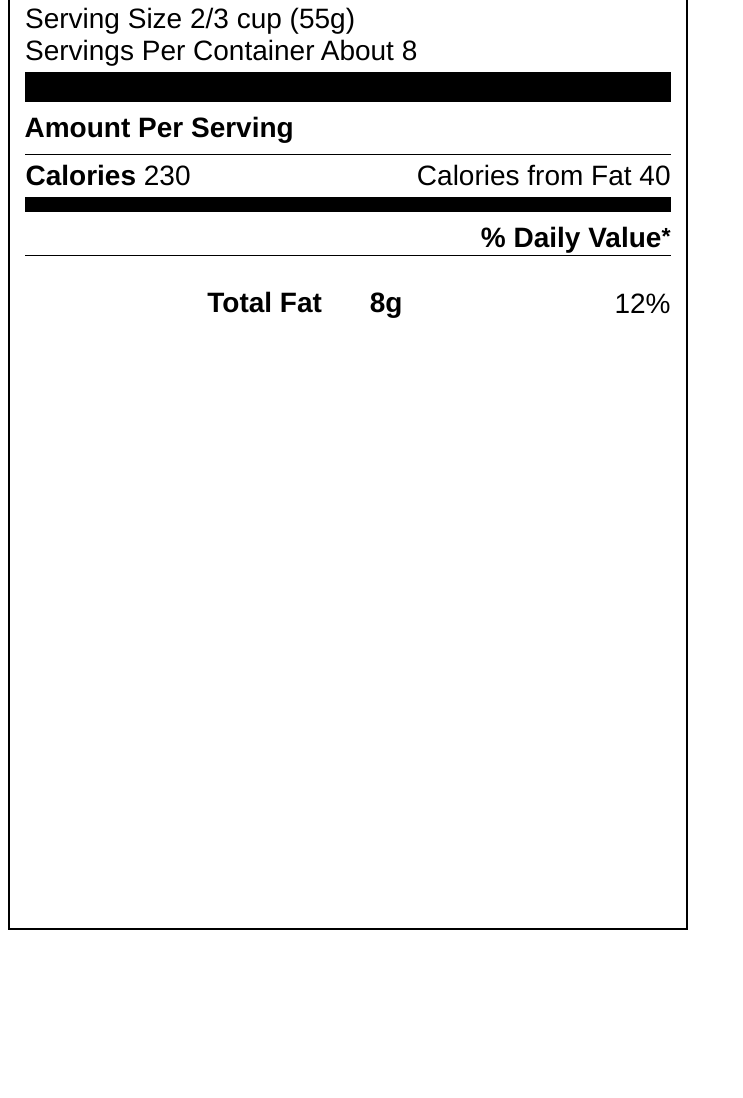
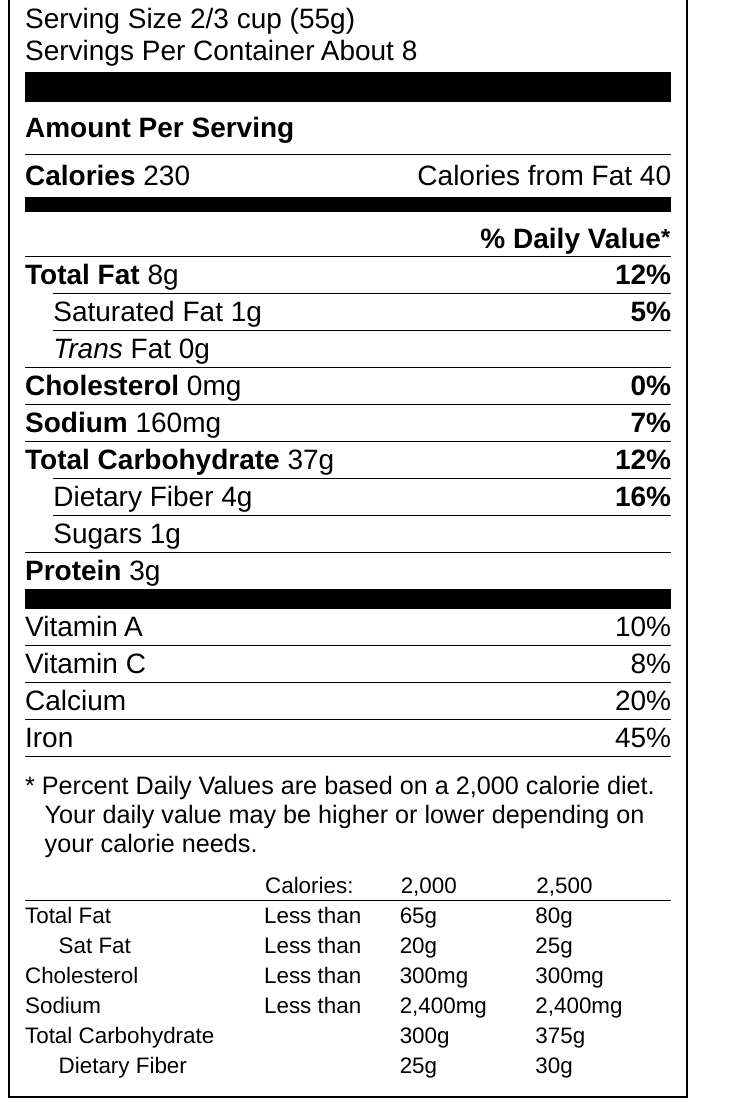
Before and after one commit to callieburuchara/ls202, a plain HTML site: page lesson4/nutrition_label/nutrition.html in a window 1280 px wide. Shown: the part 82-1180 px from the top of the page, without its empty margins (0-743 px from the left). Before the commit the page ends 1020 px from the top, so only its background shows below. Drawn offline with Linux system fonts and the light colour scheme.

Commit message:
Completed Nutrition Label with...3 classes

```diff
--- a/lesson4/nutrition_label/main.css
+++ b/lesson4/nutrition_label/main.css
@@ -1,89 +1,179 @@
 html {
-  box-sizing: border-box;
   font-family: Helvetica, Arial;
   font-size: 28px;
+  marin: 8px;
 }
 
 body {
-  border: 2px solid black;
-  width: 676px;
+  display: block;
+  margin: 8px;
   height: 1000px;
   font-family: Helvetica, Arial;
 }
 
+main {
+  box-sizing: border-box;
+  width: 680px;
+  padding: 10px 15px 15px 15px;
+  border: 2px solid black;
+}
+
 header {
-  padding: 5px;
-  padding-bottom: 3px;
-  margin-left: 10px;
-  margin-top: 5px;
+  margin-bottom: 10px;
+  border-bottom: 15px solid black;
 }
 
 h1 {
-  font-family: "Frankling Gothic Heavy", Arial;
+  padding: 0;
+  margin: 0;
   font-size: 2rem;
-  margin: 0;
-  font-weight: 900;
 }
 
 p {
-  font-family: Helvetica, Arial;
+  margin: 0px;
+}
+
+h2 {
+  border-top: 30px solid black;
+  margin-top: 5px;
+  font-size: 1rem;
+  padding: 10px 0;
+  border-bottom: 1px solid black;
+  margin-bottom: 5px;
+}
+
+
+dl {
   margin: 0;
 }
 
-th {
-  width: 100%
+dt {
+  display: inline;
+  font-weight: 600;
 }
 
-td {
-  width: 50%;
-  padding-top: 3px;
+dd {
+  display: inline;
+  margin: 0;
+}
+
+header dl {
+  display: inline-block;
+  width: 49.4%;
+  padding-bottom: 5px;
+}
+
+header dl + dl dt {
+  font-weight: 500;
+}
+
+header dl + dl {
+  text-align: right;
+}
+
+table {
+  width: 100%;
+  border-spacing: 0;
+  border-collapse: collapse;
+}
+
+th[scope='col'][colspan="3"] {
+  text-align: right;
+  font-weight: bold;
+  padding: 1px;
 }
 
 sup {
-  vertical-align: 10%;
+  vertical-align: 12%;
 }
 
-[colspan='2'][scope='col'] {
-  text-align: left;
-  padding: 10px 0;
-  border-top: 30px solid black;
+tbody th {
+  border-top: 1px solid black;
 }
 
-[colspan='3'] {
-  text-align: right;
-  border-top: 15px solid black;
-  padding-top: 10px;
+tbody td {
+  padding: 2px 0;
+  border-top: 1px solid black;
 }
 
-table {
-  width: 96.3%;
-  margin: auto;
+th[scope='col'][colspan="2"] {
+  width: 50%;
+  text-align: left;
+  padding: 2px 0;
+  font-weight: normal;
 }
 
-td:last-child {
+tr td {
   text-align: right;
-
+  font-weight: 600;
+  padding: 2px 0;
 }
 
-thead th {
-  border-bottom: 0.3px solid black;
-  padding-top: 5px;
+td.indent {
+  width: 20px;
+  border-top: none;
 }
 
-dl {
-  width: 95.5%;
-  display: block;
+td dl {
+  text-align: left;
+  font-weight: normal;
 }
 
-dt, dd {
-  display: inline-block;
-  margin-left: 10
+td dl dt {
+  font-weight: normal;
 }
 
-/* dt:first-of-type {
-  border-top: 15px solid black;
-  font-size: .6rem;
-  text-align: right;
-  font-weight: 900;
-  padding: 5px 0;
-}  */
+table:first-of-type {
+  border-bottom: 19px solid black;
+}
+
+table:nth-child(3) td{
+  width: 50%;
+  font-weight: normal;
+}
+
+table:nth-child(3) td:first-child {
+  text-align: left;
+}
+
+tfoot td {
+  text-align: left;
+  padding: .5rem 0 .5rem .7rem;
+  font-size: .9rem;
+  text-indent: -.7rem;
+  border-top: 1px solid black;
+}
+
+
+table + table thead th {
+  border-bottom: 1px solid black;
+}
+
+table:last-of-type {
+  font-size: .8rem;
+  font-weight: lighter;
+  text-align: left;
+}
+
+table:last-of-type tbody td, table:last-of-type th {
+  font-weight: normal;
+}
+
+table:last-of-type tr td {
+  width: 21%;
+  text-align: left;
+}
+
+table:last-of-type tr td:first-child{
+  width: 37%;
+  text-align: left;
+}
+
+table + table td.indent {
+  width: auto;
+  text-indent: 1.2rem;
+}
+
+.no-border {
+  border: none;
+}
--- a/lesson4/nutrition_label/nutrition.html
+++ b/lesson4/nutrition_label/nutrition.html
@@ -6,40 +6,33 @@
     <link rel="stylesheet" href="main.css">
   </head>
   <body>
-    <header>
-      <h1>Nutrition Facts</h1>
-      <p>
-        Serving Size 2/3 cup (55g) <br>
-        Servings Per Container About 8
-      </p>
-    </header>
+    <main>
+      <header>
+        <h1>Nutrition Facts</h1>
+        <p>Serving Size 2/3 cup (55g)</p>
+        <p>Servings Per Container About 8</p>
+        <h2>Amount Per Serving</h2>
+        <dl>
+          <dt>Calories</dt>
+          <dd>230</dd>
+        </dl>
+        <dl>
+          <dt>Calories from Fat</dt>
+          <dd>40</dd>
+        </dl>
+      </header>
 
-    <main>
       <table>
         <thead>
           <tr>
-            <th scope="col" colspan="2"><b>Amount Per Serving</b></th>
+            <th scope='col' colspan="3">% Daily Value<sup>*</sup></th>
           </tr>
         </thead>
 
         <tbody>
+
           <tr>
-            <td><b>Calories</b> 230</td>
-            <td>Calories from Fat 40</td>
-          </tr>
-        </tbody>
-      </table>
-
-      <table>
-        <thead>
-          <tr>
-            <th scope="col" colspan="3">% Daily Value<sup>*</sup></th>
-          </tr>
-        </thead>
-
-        <tbody>
-          <tr>
-            <th colspan='2' scope='row'>
+            <th scope='col' colspan="2">
               <dl>
                 <dt>Total Fat</dt>
                 <dd>8g</dd>
@@ -47,18 +40,181 @@
             </th>
             <td>12%</td>
           </tr>
+
+          <tr>
+            <td class='indent'></td>
+            <td>
+              <dl>
+                <dt>Saturated Fat</dt>
+                <dd>1g</dd>
+              </dl>
+            </td>
+            <td>5%</td>
+          </tr>
+
+          <tr>
+            <td class='indent'></td>
+              <td>
+                <dl>
+                  <dt><i>Trans</i> Fat</dt>
+                  <dd>0g</dd>
+                </dl>
+              </td>
+            <td></td>
+          </tr>
+
+          <tr>
+            <th scope='col' colspan="2">
+              <dl>
+                <dt>Cholesterol</dt>
+                <dd>0mg</dd>
+              </dl>
+            </th>
+            <td>0%</td>
+          </tr>
+
+          <tr>
+            <th scope='col' colspan="2">
+              <dl>
+                <dt>Sodium</dt>
+                <dd>160mg</dd>
+              </dl>
+            </th>
+            <td>7%</td>
+          </tr>
+
+          <tr>
+            <th scope='col' colspan="2">
+              <dl>
+                <dt>Total Carbohydrate</dt>
+                <dd>37g</dd>
+              </dl>
+            </th>
+            <td>12%</td>
+          </tr>
+
+          <tr>
+            <td class='indent'></td>
+              <td>
+                <dl>
+                  <dt>Dietary Fiber</dt>
+                  <dd>4g</dd>
+                </dl>
+              </td>
+            <td>16%</td>
+          </tr>
+
+          <tr>
+            <td class='indent'></td>
+              <td>
+                <dl>
+                  <dt>Sugars</dt>
+                  <dd>1g</dd>
+                </dl>
+              </td>
+            <td></td>
+          </tr>
+
+          <tr>
+            <th scope='col' colspan="2">
+              <dl>
+                <dt>Protein</dt>
+                <dd>3g</dd>
+              </dl>
+            </th>
+            <td></td>
+          </tr>
         </tbody>
       </table>
 
-      <!-- <dl>
-        <dt>% Daily Value*</dt>
-        <dt>Total Fat 8g</dt>
-        <dd>12%</dd>
-        <dd>Saturated Fat 1g</dd>
-        <dd>5%</dd>
-        <dd><i>Trans</i> Fat 0g</dd>
-      </dl> -->
+      <table>
+        <tbody>
+          <tr>
+            <td>Vitamin A</td>
+            <td>10%</td>
+          </tr>
 
+          <tr>
+            <td>Vitamin C</td>
+            <td>8%</td>
+          </tr>
+
+          <tr>
+            <td>Calcium</td>
+            <td>20%</td>
+          </tr>
+
+          <tr>
+            <td>Iron</td>
+            <td>45%</td>
+          </tr>
+        </tbody>
+
+        <tfoot>
+          <tr>
+            <td colspan="2">
+              * Percent Daily Values are based on a 2,000 calorie diet.
+              Your daily value may be higher or lower depending on your calorie needs.
+            </td>
+          </tr>
+        </tfoot>
+
+      </table>
+
+      <table>
+        <thead>
+          <th></th>
+          <th>Calories:</th>
+          <th>2,000</th>
+          <th>2,500</th>
+        </thead>
+
+        <tbody>
+          <tr>
+            <td>Total Fat</td>
+            <td class='no-border'>Less than</td>
+            <td>65g</td>
+            <td>80g</td>
+          </tr>
+
+          <tr>
+            <td class='indent'>Sat Fat</td>
+            <td class='no-border'>Less than</td>
+            <td class='no-border'>20g</td>
+            <td class='no-border'>25g</td>
+          </tr>
+
+          <tr>
+            <td class='no-border'>Cholesterol</td>
+            <td class='no-border'>Less than</td>
+            <td class='no-border'>300mg</td>
+            <td class='no-border'>300mg</td>
+          </tr>
+
+          <tr>
+            <td class='no-border'>Sodium</td>
+            <td class='no-border'>Less than</td>
+            <td class='no-border'>2,400mg</td>
+            <td class='no-border'>2,400mg</td>
+          </tr>
+
+          <tr>
+            <td class='no-border'>Total Carbohydrate</td>
+            <td class='no-border'></td>
+            <td class='no-border'>300g</td>
+            <td class='no-border'>375g</td>
+          </tr>
+
+          <tr>
+            <td class='no-border indent'>Dietary Fiber</td>
+            <td class='no-border'></td>
+            <td class='no-border'>25g</td>
+            <td class='no-border'>30g</td>
+          </tr>
+
+
+        </tbody>
+      </table>
 
     </main>
 
```
